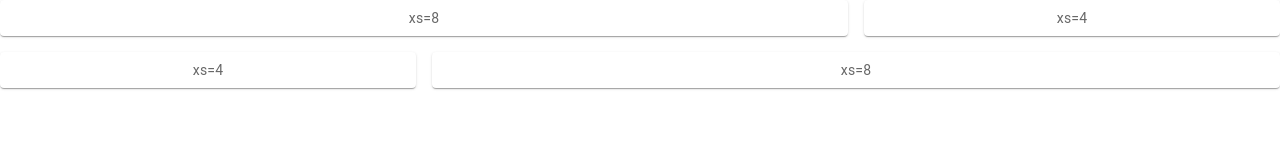
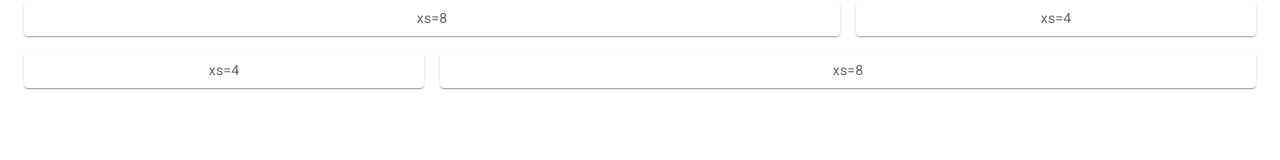
Before and after one commit to Awalamoo7/creapo-client, a React (Create React App) app: page / in a window 1280 px wide. Shown: the top 160 px of the page. Built offline with nearby package versions, Linux system fonts and the light colour scheme.

Commit message:
material ui

```diff
--- a/public/index.html
+++ b/public/index.html
@@ -10,6 +10,10 @@
 			content="Web site created using create-react-app"
 		/>
 		<link rel="apple-touch-icon" href="%PUBLIC_URL%/logo192.png" />
+		<link
+			rel="stylesheet"
+			href="https://fonts.googleapis.com/css?family=Roboto:300,400,500,700&display=swap"
+		/>
 		<!--
       manifest.json provides metadata used when your web app is installed on a
       user's mobile device or desktop. See https://developers.google.com/web/fundamentals/web-app-manifest/
--- a/src/pages/home.js
+++ b/src/pages/home.js
@@ -2,6 +2,7 @@
 import Box from "@mui/material/Box";
 import Paper from "@mui/material/Paper";
 import Grid from "@mui/material/Unstable_Grid2";
+import Container from "@mui/material/Container";
 
 const Item = styled(Paper)(({ theme }) => ({
 	backgroundColor: theme.palette.mode === "dark" ? "#1A2027" : "#fff",
@@ -13,7 +14,12 @@
 
 export default function Home() {
 	return (
-		<Box sx={{ flexGrow: 1 }}>
+		<Container component="main" maxWidth="xl">
+			<Box
+				sx={{
+					marginLeft: 0,
+				}}
+			>
 				<Grid container spacing={2}>
 					<Grid xs={8}>
 						<Item>xs=8</Item>
@@ -29,5 +35,6 @@
 					</Grid>
 				</Grid>
 			</Box>
+		</Container>
 	);
 }
```
Lines whose indentation alone changed are shown as unchanged.
